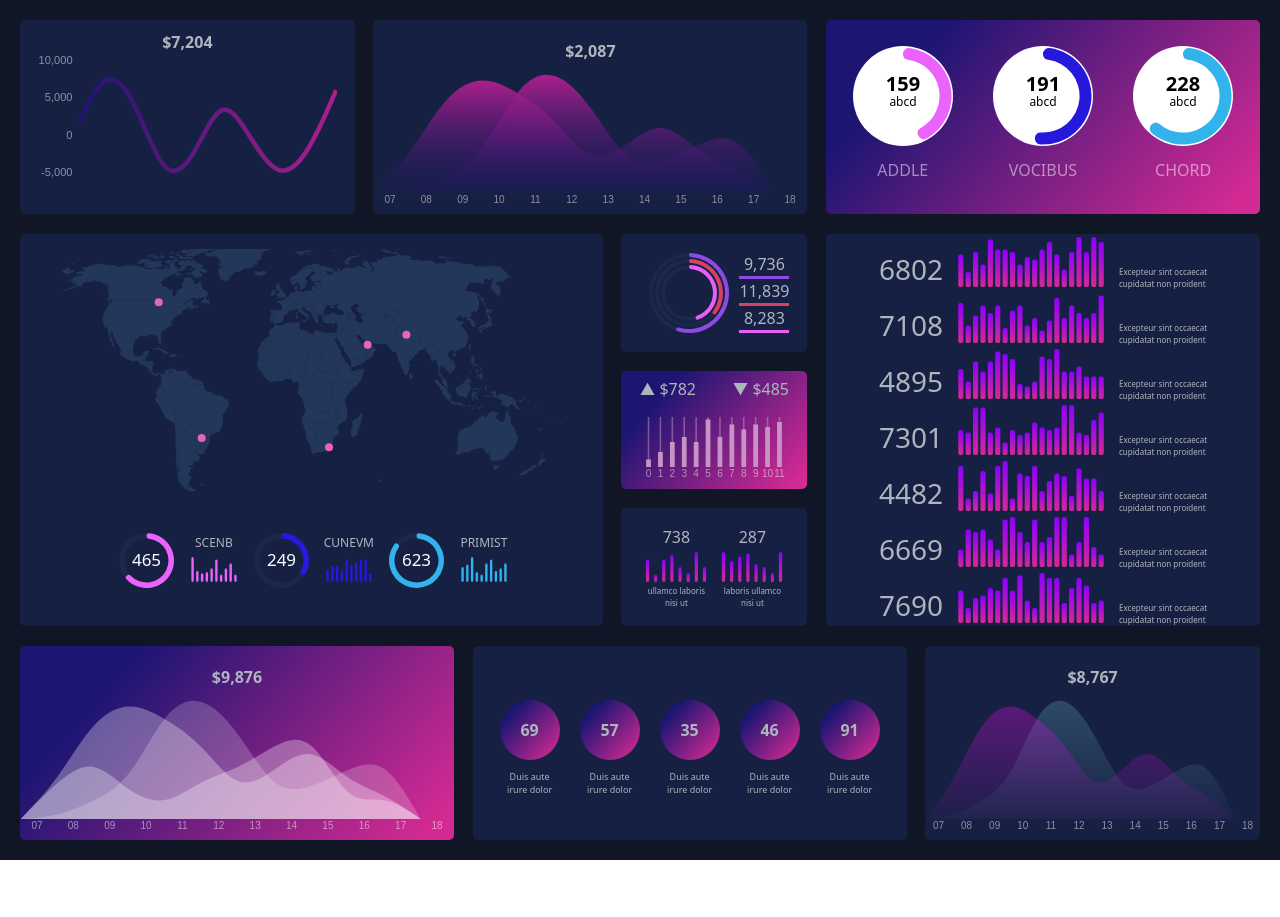
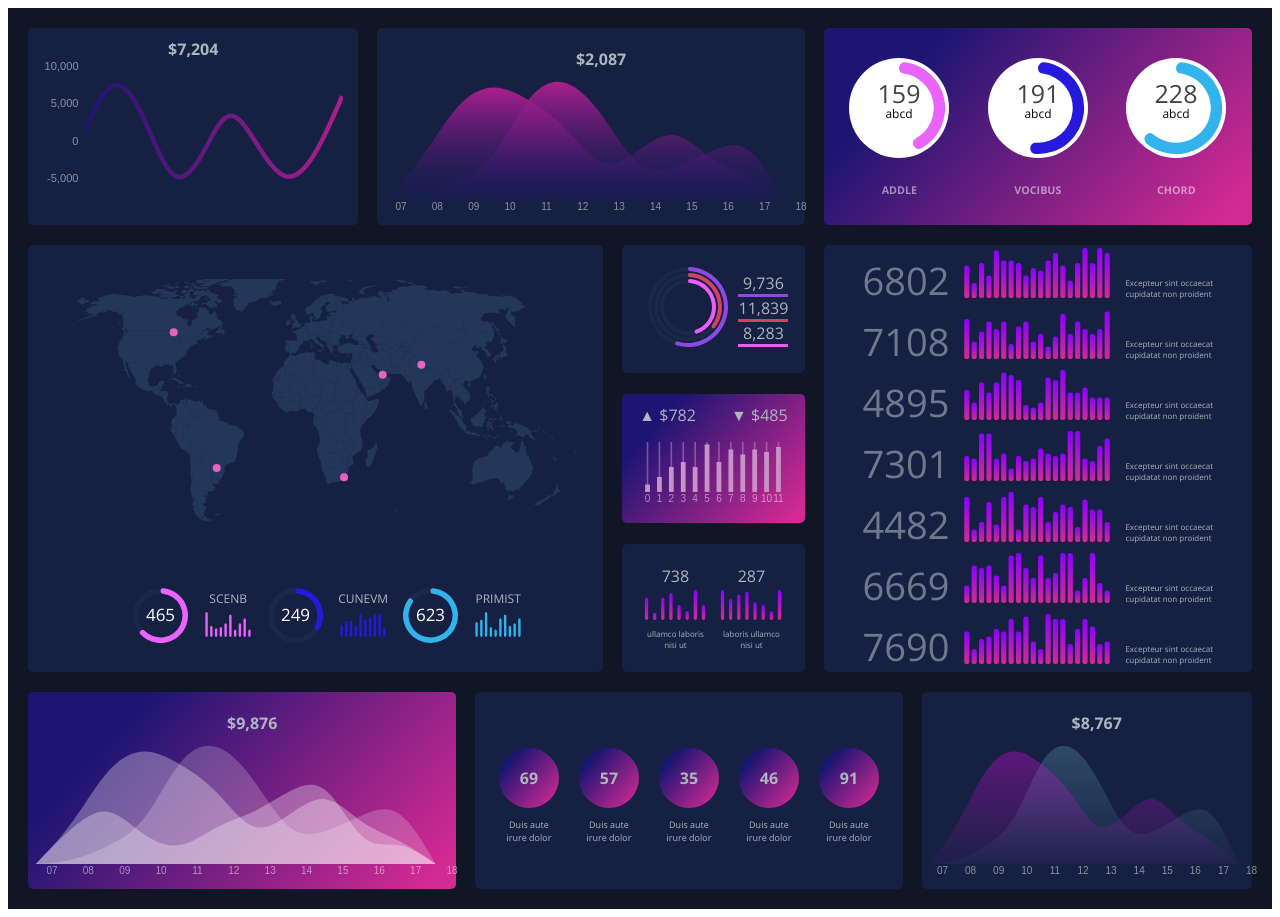
Before and after one commit to vilas-m/infographic-dashboard, a React (Create React App) app: page / in a window 1280 px wide. Before the commit the page ends 860 px from the top, so only its background shows below. Built offline with nearby package versions, Linux system fonts and the light colour scheme.

Commit message:
changed font

```diff
--- a/public/index.html
+++ b/public/index.html
@@ -12,8 +12,8 @@
       manifest.json provides metadata used when your web app is installed on a
       user's mobile device or desktop. See https://developers.google.com/web/fundamentals/web-app-manifest/
     -->
-    <link href="https://cdn.jsdelivr.net/npm/bootstrap@5.0.0-beta3/dist/css/bootstrap.min.css" rel="stylesheet" integrity="sha384-eOJMYsd53ii+scO/bJGFsiCZc+5NDVN2yr8+0RDqr0Ql0h+rP48ckxlpbzKgwra6" crossorigin="anonymous">
-    <link rel="manifest" href="%PUBLIC_URL%/manifest.json" />
+    <link rel="preconnect" href="https://fonts.gstatic.com">
+    <link href="https://fonts.googleapis.com/css2?family=Open+Sans:wght@300;400;600;700;800&display=swap" rel="stylesheet">    <link rel="manifest" href="%PUBLIC_URL%/manifest.json" />
     <!--
       Notice the use of %PUBLIC_URL% in the tags above.
       It will be replaced with the URL of the `public` folder during the build.
--- a/src/Charts/GaugeChart.js
+++ b/src/Charts/GaugeChart.js
@@ -15,7 +15,7 @@ const Gauge = ({ color, id }) => {
     let width = 100;
     let height = 100;
 
-    let radius = Math.min(width, height) / 2 - margin / 2;
+    let radius = Math.min(width, height) / 2.1 - margin / 2;
 
     let svg = d3
       .select("#gaugeChart" + id)
@@ -45,9 +45,11 @@ const Gauge = ({ color, id }) => {
       .attr("x", 0)
       .attr("y", -5)
       .text(value)
-      .style("font-size", 20)
-      .style("font-weight", "bold")
-      .attr("text-anchor", "middle");
+      .style("font-size", 25)
+      .style("font-weight", "Regular")
+      .style("fill", "#424242")
+      .attr("text-anchor", "middle")
+
 
     svg
       .append("text")
@@ -62,10 +64,7 @@ const Gauge = ({ color, id }) => {
     <div
       style={{
         borderRadius: "50%",
-        width: 100,
-        height: 100,
         background: "white",
-        marginBottom: 15,
         display: "flex",
         justifyContent: "center",
         alignItems: "center",
@@ -104,11 +103,11 @@ const GaugeChart = () => {
           <div
             style={{
               margin: 5,
-              height: "100%",
+              height: "70%",
               width: "30%",
               display: "flex",
               flexDirection: "column",
-              justifyContent: "center",
+              justifyContent: "space-between",
               alignItems: "center",
             }}
           >
--- a/src/Containers/Main.js
+++ b/src/Containers/Main.js
@@ -10,7 +10,6 @@ import Mountain from "../Charts/Mountain";
 import MultiMountain from "../Charts/MultiMountain";
 import MultiMountain2 from "../Charts/MultiMountain2";
 
-
 const Main = () => {
   return (
     <div
@@ -18,6 +17,8 @@ const Main = () => {
         display: "flex",
         flexDirection: "column",
         justifyContent: "space-between",
+        fontFamily: "Open Sans, sans-serif",
+        fontWeight: "lighter",
       }}
     >
       <div
@@ -252,10 +253,11 @@ const Main = () => {
               >
                 <div
                   style={{
-                    fontSize: 28,
+                    fontSize: 38,
                     color: "#adb5bd",
                     alignSelf: "flex-end",
                     marginRight: 10,
+                    opacity: 0.6,
                   }}
                 >
                   {Math.ceil(Math.random() * (3000 - 8000) + 8000)}
@@ -267,7 +269,14 @@ const Main = () => {
                   bars={20}
                   padding={0.3}
                 />
-                <div style={{ fontSize: 8, color: "#adb5bd", marginLeft: 10 }}>
+                <div
+                  style={{
+                    fontSize: 8,
+                    color: "#adb5bd",
+                    marginLeft: 10,
+                    marginBottom: 7,
+                  }}
+                >
                   Excepteur sint occaecat
                   <br /> cupidatat non proident
                 </div>
```
Also changed, not shown: src/Utils/resize.js (added, +21 -0 lines).
